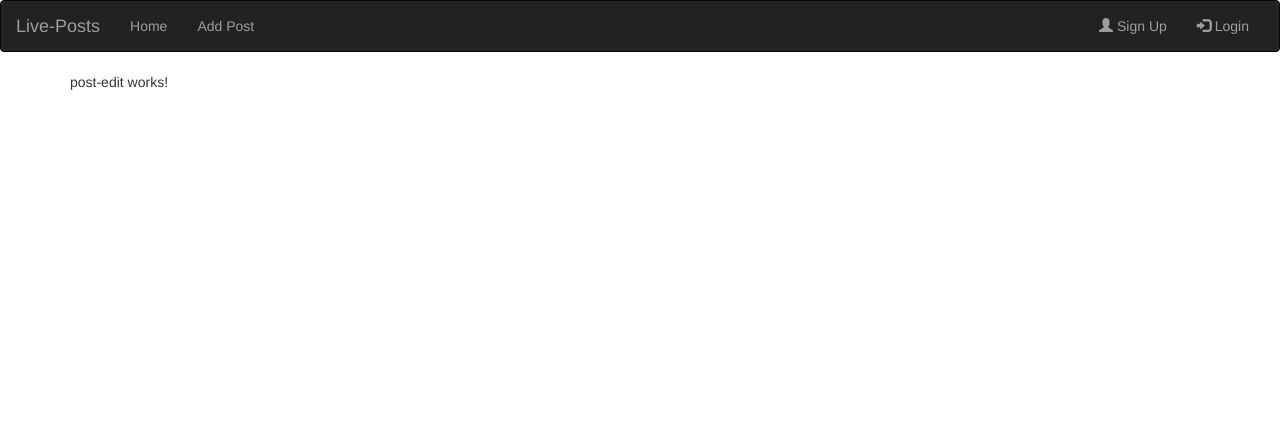
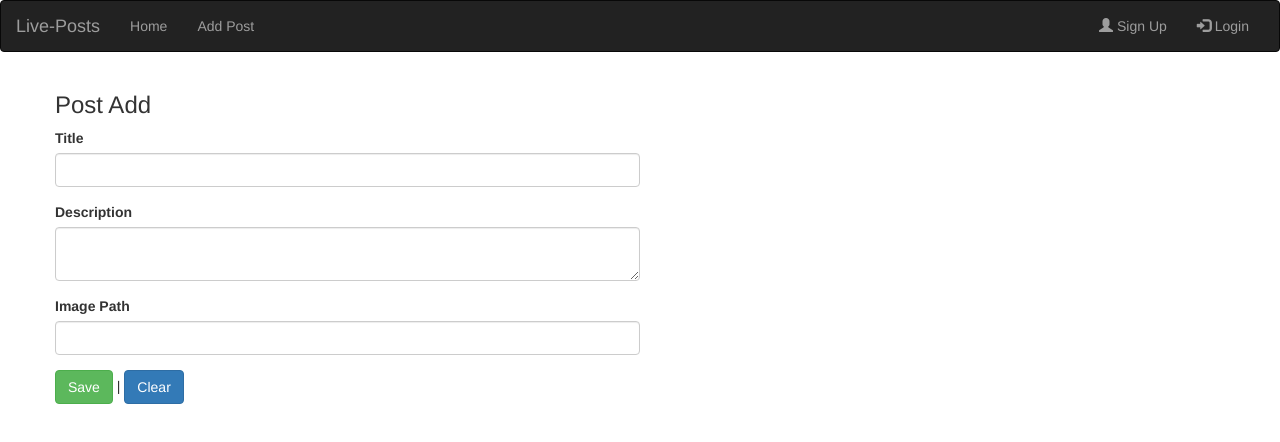
Before and after one commit to Chrispolanco/live-posts, an Angular app: page /post-add in a window 1280 px wide. Shown: the top 442 px of the page. Built offline with nearby package versions, Linux system fonts and the light colour scheme.

Commit message:
implemented formgroups in post-edit component

```diff
--- a/src/app/app.module.ts
+++ b/src/app/app.module.ts
@@ -8,6 +8,7 @@ import { PostComponent } from './post/post.component';
 import { PostEditComponent } from './post-edit/post-edit.component';
 import { AuthComponent } from './auth/auth.component';
 import { RouterModule, Routes } from '@angular/router';
+import { ReactiveFormsModule } from '@angular/forms';
 
 const routes: Routes = [
   {
@@ -38,7 +39,7 @@ const routes: Routes = [
     PostEditComponent,
     AuthComponent,
   ],
-  imports: [BrowserModule, RouterModule.forRoot(routes)],
+  imports: [BrowserModule, RouterModule.forRoot(routes), ReactiveFormsModule],
   providers: [],
   bootstrap: [AppComponent],
 })
--- a/src/app/post-edit/post-edit.component.html
+++ b/src/app/post-edit/post-edit.component.html
@@ -1 +1,27 @@
-<p>post-edit works!</p>
+<div class="row">
+  <div class="col-mid-6">
+    <h3>Post Add</h3>
+    <form [formGroup]="form" (ngSubmit)="onSubmit()">
+      <div class="form-group">
+        <label>Title</label>
+        <input class="form-control" type="text" formControlName="title" />
+      </div>
+      <div class="form-group">
+        <label>Description</label>
+        <textarea
+          class="form-control"
+          type="text"
+          formControlName="description"
+        >
+        </textarea>
+      </div>
+      <div class="form-group">
+        <label>Image Path</label>
+        <input class="form-control" type="text" formControlName="imagePath" />
+      </div>
+      <button class="btn btn-success" type="submit">Save</button>
+      |
+      <button class="btn btn-primary" type="reset">Clear</button>
+    </form>
+  </div>
+</div>
--- a/src/app/post-edit/post-edit.component.ts
+++ b/src/app/post-edit/post-edit.component.ts
@@ -1,15 +1,25 @@
 import { Component, OnInit } from '@angular/core';
+import { FormControl, FormGroup } from '@angular/forms';
 
 @Component({
   selector: 'app-post-edit',
   templateUrl: './post-edit.component.html',
-  styleUrls: ['./post-edit.component.css']
+  styleUrls: ['./post-edit.component.css'],
 })
 export class PostEditComponent implements OnInit {
+  form!: FormGroup;
 
-  constructor() { }
+  constructor() {}
 
   ngOnInit(): void {
+    this.form = new FormGroup({
+      title: new FormControl(null),
+      description: new FormControl(null),
+      imagePath: new FormControl(null),
+    });
   }
 
+  onSubmit(){
+    console.log("Working")
+  }
 }
```
